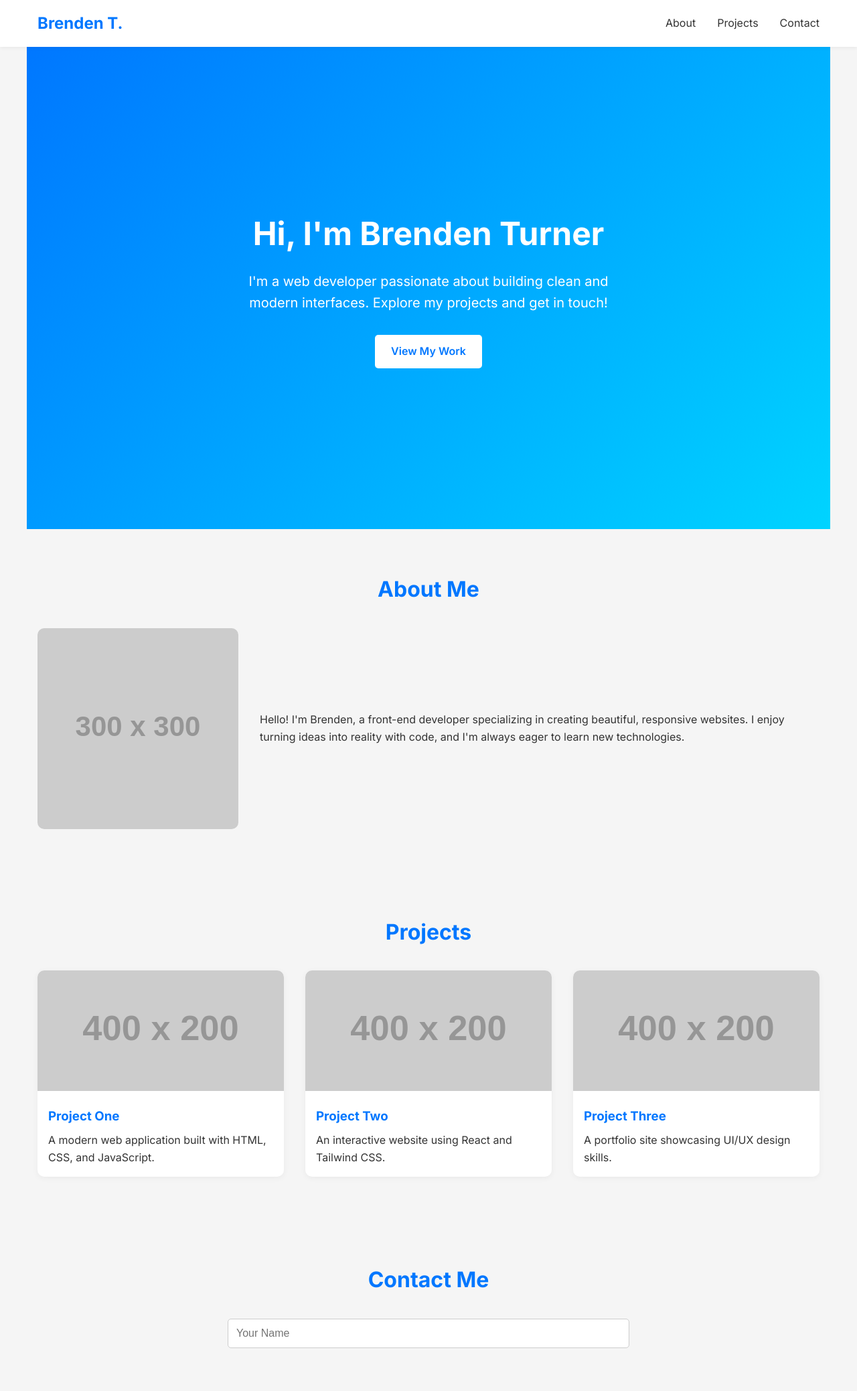
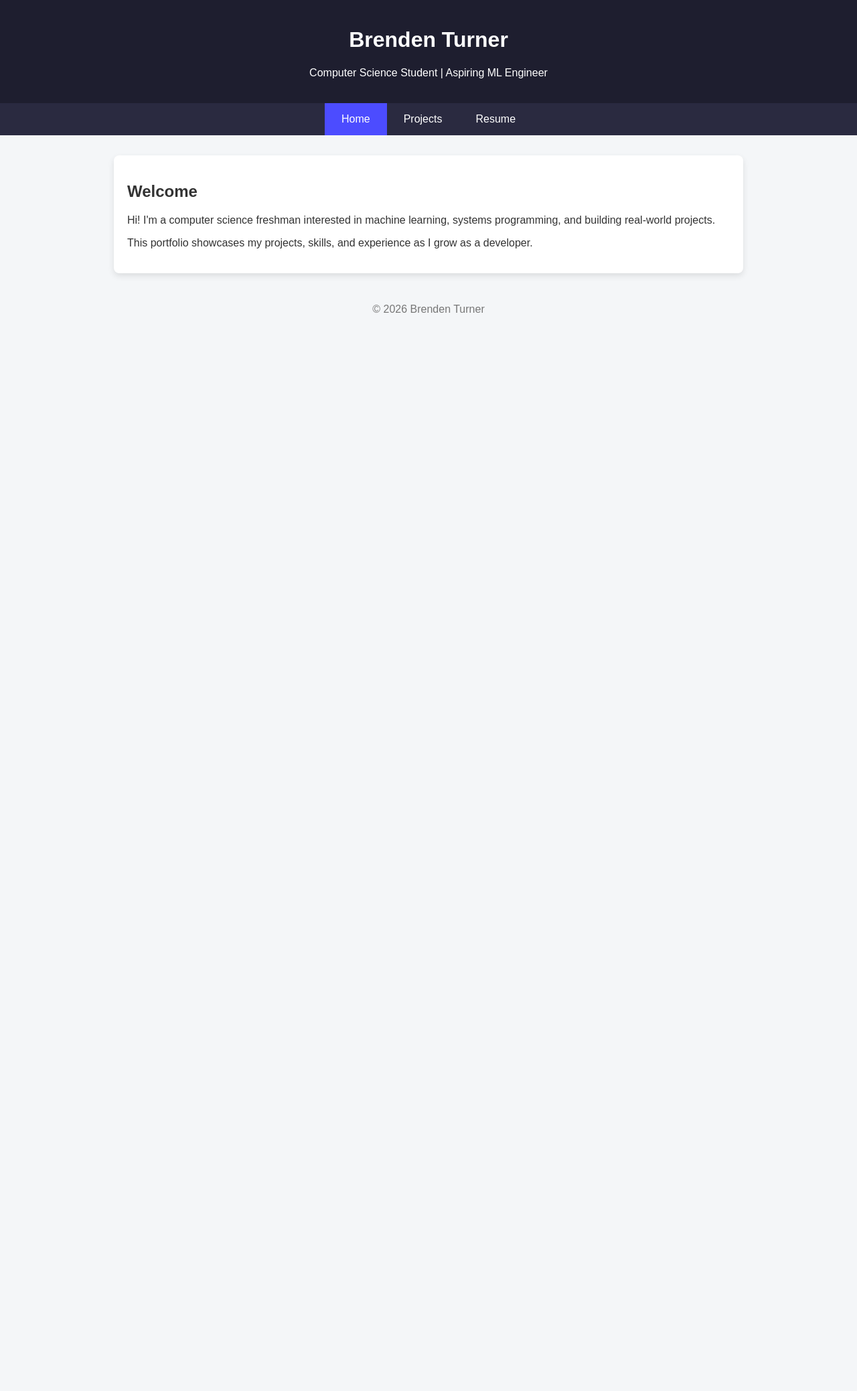
Before and after one commit to brendent62/C-PortFolio-page, a plain HTML site: page Frontend.html in a window 1280 px wide. Shown: the whole page at 67% size. After the commit the page ends 800 px from the top, so only its background shows below. Drawn offline with Linux system fonts and the light colour scheme; placeholder pictures from the web are drawn by us.

Commit message:
changed html

```diff
--- a/Frontend.html
+++ b/Frontend.html
@@ -1,282 +1,168 @@
 <!DOCTYPE html>
 <html lang="en">
 <head>
-  <meta charset="UTF-8">
-  <meta name="viewport" content="width=device-width, initial-scale=1.0">
-  <title>Brenden Turner's Portfolio</title>
-  <link href="https://fonts.googleapis.com/css2?family=Inter:wght@400;600;700&display=swap" rel="stylesheet">
-  <style>
-    /* Reset */
-    * {
-      margin: 0;
-      padding: 0;
-      box-sizing: border-box;
-    }
+    <meta charset="UTF-8">
+    <title>Brenden Turner | Portfolio</title>
+    <meta name="viewport" content="width=device-width, initial-scale=1.0">
 
-    body {
-      font-family: 'Inter', sans-serif;
-      line-height: 1.6;
-      color: #333;
-      background-color: #f5f5f5;
-    }
+    <style>
+        body {
+            font-family: Arial, Helvetica, sans-serif;
+            margin: 0;
+            background-color: #f4f6f8;
+            color: #333;
+        }
 
-    a {
-      text-decoration: none;
-      color: inherit;
-    }
+        header {
+            background: #1e1e2f;
+            color: white;
+            padding: 20px;
+            text-align: center;
+        }
 
-    /* Navbar */
-    header {
-      background: #fff;
-      position: sticky;
-      top: 0;
-      z-index: 1000;
-      box-shadow: 0 2px 5px rgba(0,0,0,0.05);
-    }
+        nav {
+            display: flex;
+            justify-content: center;
+            background: #2a2a40;
+        }
 
-    nav {
-      max-width: 1200px;
-      margin: 0 auto;
-      display: flex;
-      justify-content: space-between;
-      align-items: center;
-      padding: 1rem;
-    }
+        nav button {
+            background: none;
+            border: none;
+            color: white;
+            padding: 15px 25px;
+            cursor: pointer;
+            font-size: 16px;
+        }
 
-    nav .logo {
-      font-weight: 700;
-      font-size: 1.5rem;
-      color: #0077ff;
-    }
+        nav button:hover,
+        nav button.active {
+            background: #4c4cff;
+        }
 
-    nav ul {
-      list-style: none;
-      display: flex;
-      gap: 2rem;
-    }
+        main {
+            max-width: 900px;
+            margin: 30px auto;
+            padding: 20px;
+            background: white;
+            border-radius: 8px;
+            box-shadow: 0 4px 10px rgba(0,0,0,0.1);
+        }
 
-    nav ul li a:hover {
-      color: #0077ff;
-    }
+        section {
+            display: none;
+        }
 
-    /* Hero Section */
-    .hero {
-      display: flex;
-      flex-direction: column;
-      justify-content: center;
-      align-items: center;
-      height: 90vh;
-      text-align: center;
-      background: linear-gradient(135deg, #0077ff, #00d4ff);
-      color: #fff;
-      padding: 0 1rem;
-    }
+        section.active {
+            display: block;
+        }
 
-    .hero h1 {
-      font-size: 3rem;
-      margin-bottom: 1rem;
-    }
+        .project {
+            border-left: 4px solid #4c4cff;
+            padding-left: 15px;
+            margin-bottom: 20px;
+        }
 
-    .hero p {
-      font-size: 1.25rem;
-      max-width: 600px;
-      margin-bottom: 2rem;
-    }
+        footer {
+            text-align: center;
+            padding: 15px;
+            color: #777;
+        }
 
-    .hero .btn {
-      background: #fff;
-      color: #0077ff;
-      padding: 0.75rem 1.5rem;
-      border-radius: 5px;
-      font-weight: 600;
-      transition: 0.3s;
-    }
+        a {
+            color: #4c4cff;
+            text-decoration: none;
+        }
+    </style>
+</head>
 
-    .hero .btn:hover {
-      background: #0077ff;
-      color: #fff;
-    }
-
-    /* Sections */
-    section {
-      max-width: 1200px;
-      margin: 0 auto;
-      padding: 4rem 1rem;
-    }
-
-    h2.section-title {
-      text-align: center;
-      font-size: 2rem;
-      margin-bottom: 2rem;
-      color: #0077ff;
-    }
-
-    /* About Section */
-    .about {
-      display: flex;
-      flex-wrap: wrap;
-      gap: 2rem;
-      align-items: center;
-    }
-
-    .about img {
-      flex: 1;
-      max-width: 300px;
-      border-radius: 10px;
-    }
-
-    .about .about-text {
-      flex: 2;
-    }
-
-    /* Projects Section */
-    .projects {
-      display: grid;
-      grid-template-columns: repeat(auto-fit, minmax(250px, 1fr));
-      gap: 2rem;
-    }
-
-    .project-card {
-      background: #fff;
-      border-radius: 10px;
-      overflow: hidden;
-      box-shadow: 0 2px 10px rgba(0,0,0,0.05);
-      transition: transform 0.3s, box-shadow 0.3s;
-    }
-
-    .project-card:hover {
-      transform: translateY(-5px);
-      box-shadow: 0 5px 15px rgba(0,0,0,0.1);
-    }
-
-    .project-card img {
-      width: 100%;
-      height: 180px;
-      object-fit: cover;
-    }
-
-    .project-card .content {
-      padding: 1rem;
-    }
-
-    .project-card h3 {
-      margin-bottom: 0.5rem;
-      color: #0077ff;
-    }
-
-    /* Contact Section */
-    .contact form {
-      max-width: 600px;
-      margin: 0 auto;
-      display: flex;
-      flex-direction: column;
-      gap: 1rem;
-    }
-
-    .contact input, .contact textarea {
-      padding: 0.75rem;
-      border: 1px solid #ccc;
-      border-radius: 5px;
-      font-size: 1rem;
-      width: 100%;
-    }
-
-    .contact button {
-      background: #0077ff;
-      color: #fff;
-      padding: 0.75rem;
-      border: none;
-      border-radius: 5px;
-      font-weight: 600;
-      cursor: pointer;
-      transition: 0.3s;
-    }
-
-    .contact button:hover {
-      background: #005ecc;
-    }
-
-    /* Footer */
-    footer {
-      text-align: center;
-      padding: 2rem 1rem;
-      background: #0077ff;
-      color: #fff;
-    }
-
-    /* Responsive */
-    @media(max-width: 768px) {
-      .about {
-        flex-direction: column;
-        text-align: center;
-      }
-    }
-  </style>
-</head>
 <body>
 
-  <!-- Navbar -->
-  <header>
-    <nav>
-      <div class="logo">Brenden T.</div>
-      <ul>
-        <li><a href="#about">About</a></li>
-        <li><a href="#projects">Projects</a></li>
-        <li><a href="#contact">Contact</a></li>
-      </ul>
-    </nav>
-  </header>
+<header>
+    <h1>Brenden Turner</h1>
+    <p>Computer Science Student | Aspiring ML Engineer</p>
+</header>
 
-  <!-- Hero Section -->
-  <section class="hero">
-    <h1>Hi, I'm Brenden Turner</h1>
-    <p>I'm a web developer passionate about building clean and modern interfaces. Explore my projects and get in touch!</p>
-    <a href="#projects" class="btn">View My Work</a>
-  </section>
+<nav>
+    <button class="tab active" onclick="showTab('home')">Home</button>
+    <button class="tab" onclick="showTab('projects')">Projects</button>
+    <button class="tab" onclick="showTab('resume')">Resume</button>
+</nav>
 
-  <!-- About Section -->
-  <section id="about">
-    <h2 class="section-title">About Me</h2>
-    <div class="about">
-      <img src="https://via.placeholder.com/300" alt="Profile Picture">
-      <div class="about-text">
-        <p>Hello! I'm Brenden, a front-end developer specializing in creating beautiful, responsive websites. I enjoy turning ideas into reality with code, and I'm always eager to learn new technologies.</p>
-      </div>
-    </div>
-  </section>
+<main>
+    <!-- HOME -->
+    <section id="home" class="active">
+        <h2>Welcome</h2>
+        <p>
+            Hi! I'm a computer science freshman interested in machine learning,
+            systems programming, and building real-world projects.
+        </p>
+        <p>
+            This portfolio showcases my projects, skills, and experience as I
+            grow as a developer.
+        </p>
+    </section>
 
-  <!-- Projects Section -->
-  <section id="projects">
-    <h2 class="section-title">Projects</h2>
-    <div class="projects">
-      <div class="project-card">
-        <img src="https://via.placeholder.com/400x200" alt="Project 1">
-        <div class="content">
-          <h3>Project One</h3>
-          <p>A modern web application built with HTML, CSS, and JavaScript.</p>
+    <!-- PROJECTS -->
+    <section id="projects">
+        <h2>Projects</h2>
+
+        <div class="project">
+            <h3>Stock Tracker</h3>
+            <p>
+                Java + Django app that tracks stocks and filters them by
+                indicators like price movement and volume.
+            </p>
         </div>
-      </div>
-      <div class="project-card">
-        <img src="https://via.placeholder.com/400x200" alt="Project 2">
-        <div class="content">
-          <h3>Project Two</h3>
-          <p>An interactive website using React and Tailwind CSS.</p>
+
+        <div class="project">
+            <h3>Text Editor in C</h3>
+            <p>
+                Built a basic text editor from scratch using C,
+                implementing file I/O and keyboard handling.
+            </p>
         </div>
-      </div>
-      <div class="project-card">
-        <img src="https://via.placeholder.com/400x200" alt="Project 3">
-        <div class="content">
-          <h3>Project Three</h3>
-          <p>A portfolio site showcasing UI/UX design skills.</p>
+
+        <div class="project">
+            <h3>Machine Learning Playground</h3>
+            <p>
+                Implemented linear regression and k-NN from scratch
+                to understand ML fundamentals.
+            </p>
         </div>
-      </div>
-    </div>
-  </section>
+    </section>
 
-  <!-- Contact Section -->
-  <section id="contact">
-    <h2 class="section-title">Contact Me</h2>
-    <div class="contact">
-      <form>
-        <input type="text" placeholder="Your Name" required>
-        <input type=
+    <!-- RESUME -->
+    <section id="resume">
+        <h2>Resume</h2>
+        <p>
+            <strong>Skills:</strong> Java, C, Python, Git, Data Structures
+        </p>
+        <p>
+            <strong>Education:</strong> B.S. Computer Science (In Progress)
+        </p>
+        <p>
+            <a href="#" target="_blank">Download Resume (PDF)</a>
+        </p>
+    </section>
+</main>
+
+<footer>
+    © 2026 Brenden Turner
+</footer>
+
+<script>
+    function showTab(tabId) {
+        const sections = document.querySelectorAll("section");
+        const buttons = document.querySelectorAll(".tab");
+
+        sections.forEach(section => section.classList.remove("active"));
+        buttons.forEach(button => button.classList.remove("active"));
+
+        document.getElementById(tabId).classList.add("active");
+        event.target.classList.add("active");
+    }
+</script>
+
+</body>
+</html>
```
Also changed, not shown: 1 other file.
